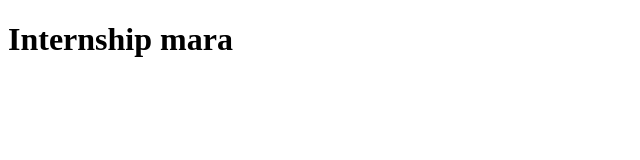
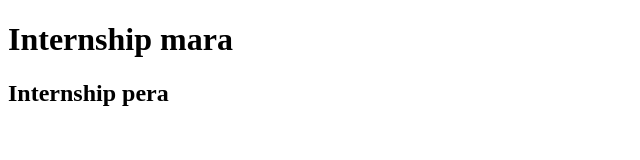
Before and after one commit to sanju246/uniweb, a plain HTML site: page text.html in a window 1280 px wide. Shown: the whole page, without its empty margins (0-640 px from the left). Drawn offline with Linux system fonts and the light colour scheme.

Commit message:
'testing'

```diff
--- a/text.html
+++ b/text.html
@@ -7,5 +7,6 @@
 </head>
 <body>
     <h1>Internship mara</h1>
+    <h2>Internship pera</h2>
 </body>
 </html>
```
